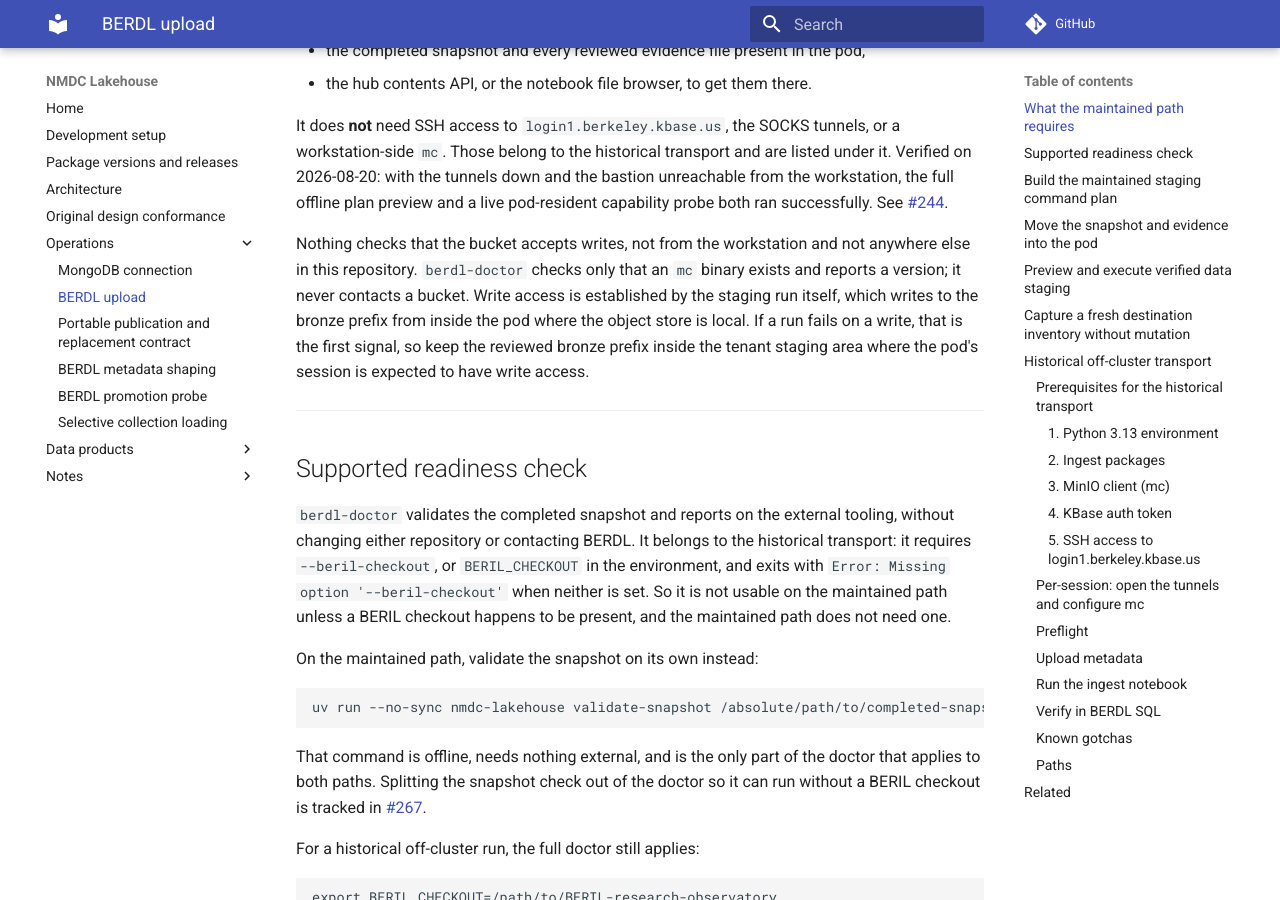
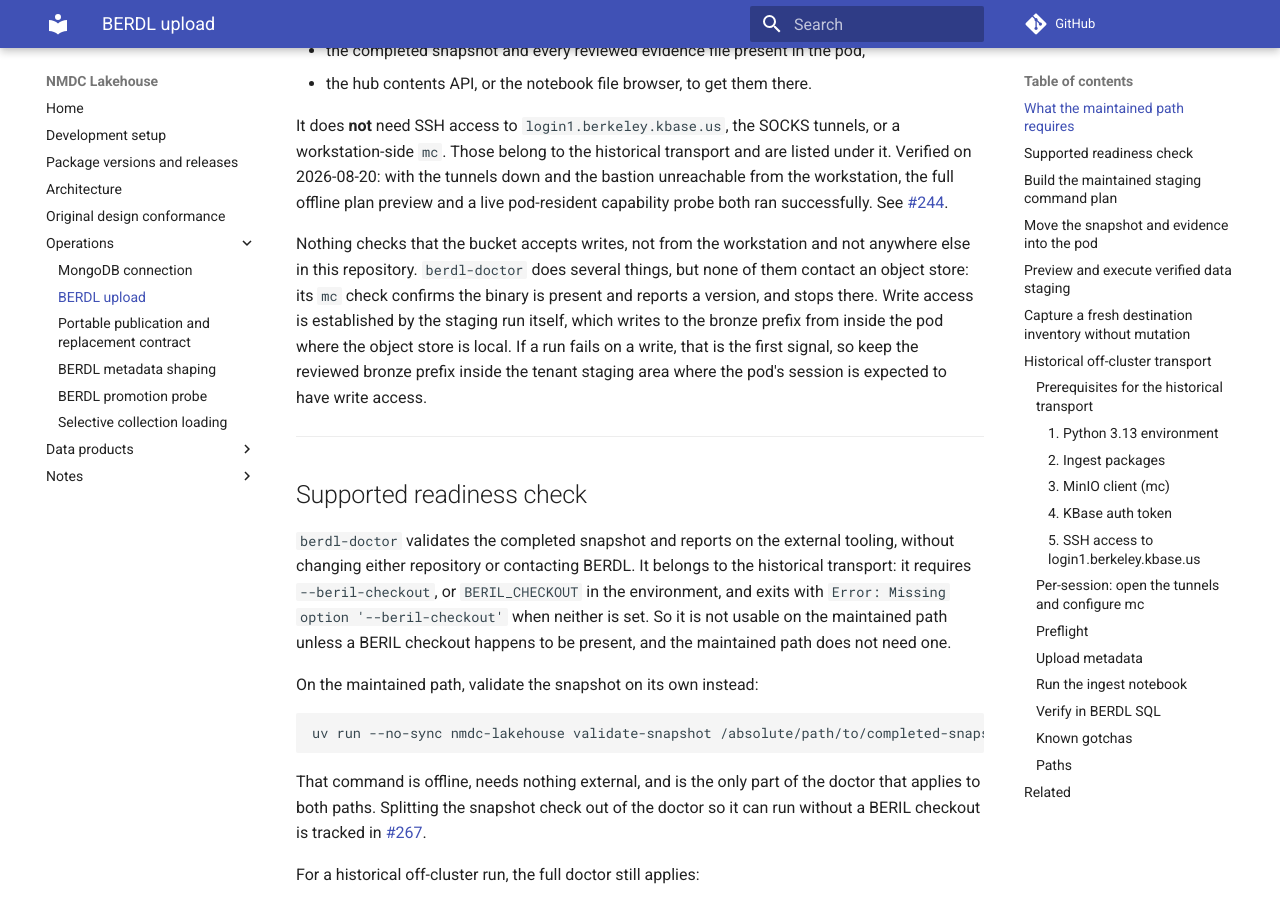
Before and after one commit to microbiomedata/nmdc-lakehouse, an MkDocs documentation site: the page built from docs/berdl-upload.md, in a window 1280 px wide and 900 px high, scrolled down 815 px. Built offline with MkDocs 1.6.1 and Material for MkDocs 9.7.7, drawn with Linux system fonts in a browser that asks for light colours; comment, search, counter and statistics services are not loaded.

Commit message:
Say what berdl-doctor does not do, and stop citing a closing issue
Two findings from the review, both correct. The doctor sentence read as a
description of everything the doctor does, when it was meant to say only that
nothing here contacts an object store. And the follow-up about naming the
rejected files pointed at the issue this pull request closes, which would have
lost the follow-up on merge; it now points at its own issue.

Co-Authored-By: Claude Opus 5 (1M context) <noreply@anthropic.com>

```diff
--- a/docs/berdl-upload.md
+++ b/docs/berdl-upload.md
@@ -40,10 +40,11 @@ capability probe both ran successfully. See
 [#244](https://github.com/microbiomedata/nmdc-lakehouse/issues/244).
 
 Nothing checks that the bucket accepts writes, not from the workstation and not
-anywhere else in this repository. `berdl-doctor` checks only that an `mc` binary
-exists and reports a version; it never contacts a bucket. Write access is
-established by the staging run itself, which writes to the bronze prefix from
-inside the pod where the object store is local. If a run fails on a write, that is the first signal, so keep
+anywhere else in this repository. `berdl-doctor` does several things, but none of
+them contact an object store: its `mc` check confirms the binary is present and
+reports a version, and stops there. Write access is established by the staging run
+itself, which writes to the bronze prefix from inside the pod where the object store
+is local. If a run fails on a write, that is the first signal, so keep
 the reviewed bronze prefix inside the tenant staging area where the pod's session
 is expected to have write access.
 
```
Also changed, not shown: other parts of docs/berdl-upload.md (+1 -1 lines).
